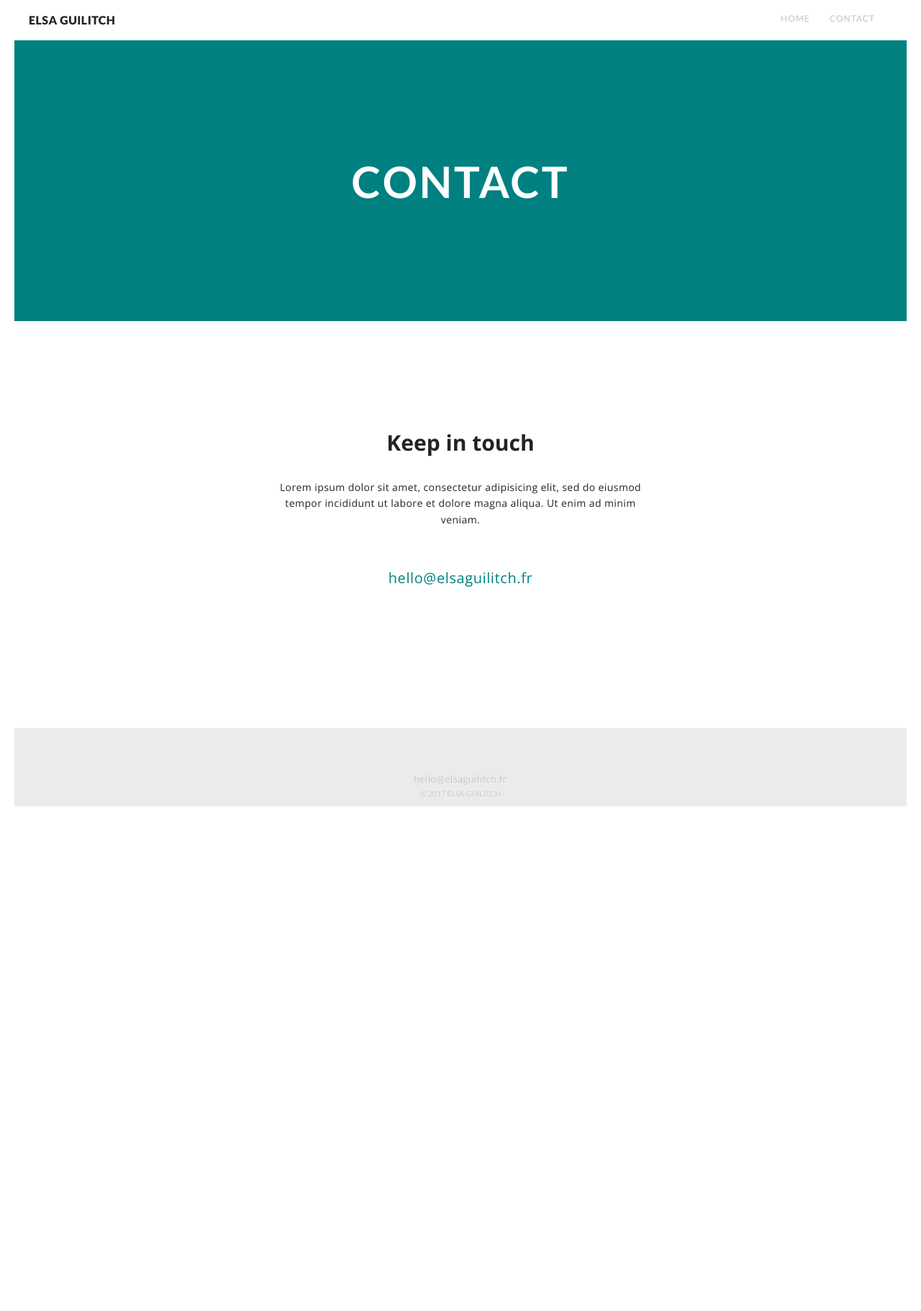
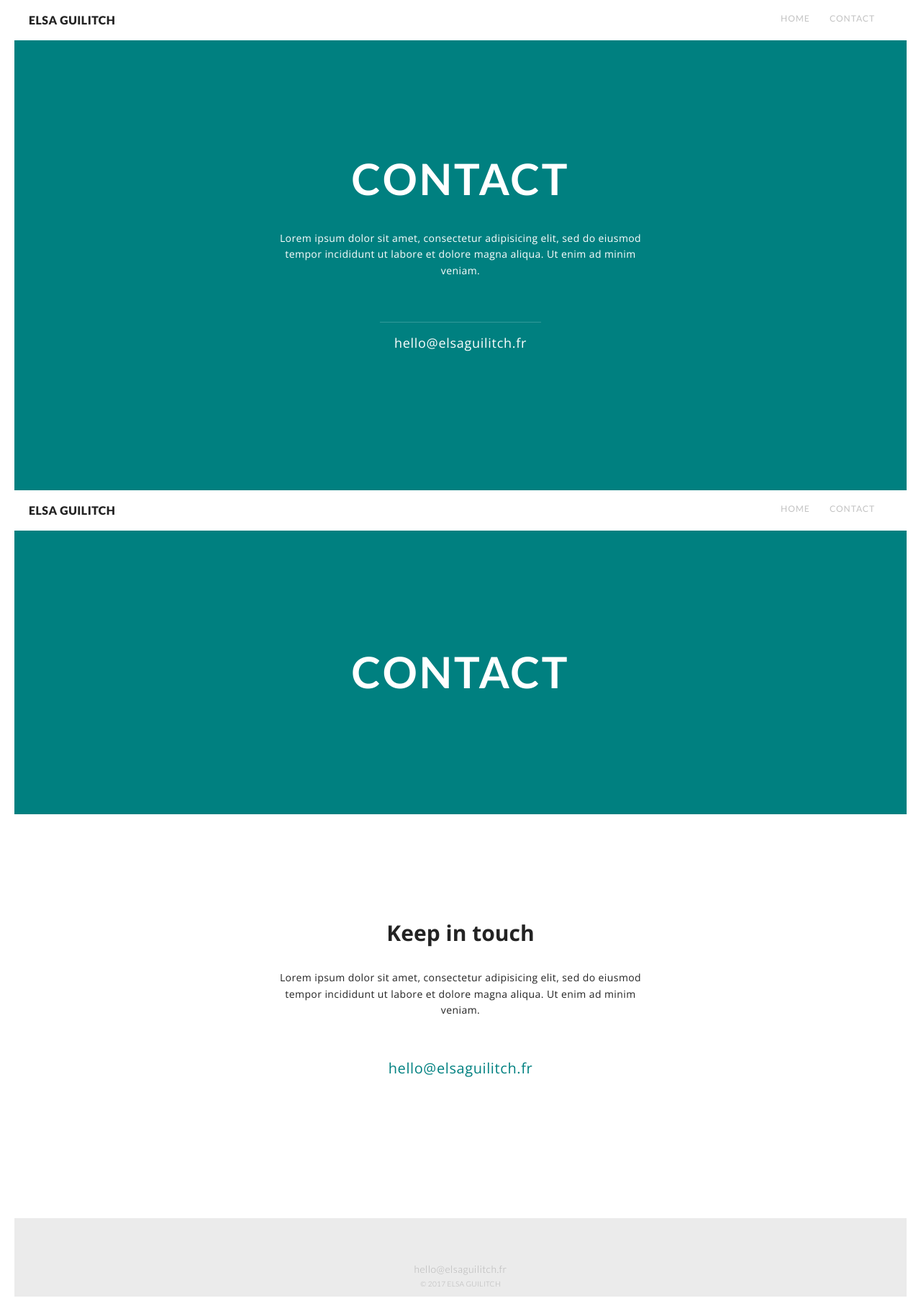
Before and after one commit to ElsaGuilitch/elsaguilitch.github.io, a Jekyll site: the page built from contact.md, in a window 1280 px wide. Shown: the whole page at 72% size. Built offline with Jekyll 4.4.1, drawn with Linux system fonts in a browser that asks for light colours; before the commit the page ends 1140 px from its top, so only the background shows below that.

Commit message:
Contact Design test 2

```diff
--- a/_sass/_contact.scss
+++ b/_sass/_contact.scss
@@ -1,4 +1,108 @@
 body.contact {
+background-color: teal;
+
+  section.contact-page-wrapper {
+    text-align: center;
+    padding: $s-pad-top $s-pad-sides;
+    @media #{$mobile} { padding: $s-pad-top-mob $s-pad-sides; }
+
+    h1 {
+      font-family: 'Lato', sans-serif;
+      font-size: 60px;
+      color: white;
+      font-weight: 700;
+      letter-spacing: 0.05em;
+      text-align: center;
+      line-height: 1.4em;
+      text-transform: uppercase;
+      @media #{$mobile} { font-size: 26px; }
+    }
+
+    .custom-description {
+      font-weight: 300;
+      margin-top: 30px;
+    }
+
+    a {
+      position: relative;
+      display: inline-block;
+      color: $white;
+      text-decoration: none;
+      margin-top: 60px;
+      // padding: 0 20px 14px 20px;
+      padding: 20px 20px 12px 20px;
+    }
+
+    a::before,
+    a::after {
+      position: absolute;
+      top: 0;
+      left: 0;
+      width: 100%;
+      height: 1px;
+      content: '';
+      background: $white;
+      opacity: 0.2;
+      $transition: opacity 0.3s, height 0.3s;
+      @include transition($transition);
+    }
+
+    a::after {
+      top: 100%;
+      opacity: 0;
+      $transition: transform 0.3s, opacity 0.3s;
+      @include transition($transition);
+      @include transform(translateY(-22px));
+    }
+
+    a span:first-child {
+      z-index: 2;
+      display: block;
+      font-weight: 300;
+      font-size: 18px;
+      letter-spacing: 0.04em;
+    }
+
+    a span:last-child {
+      z-index: 1;
+      display: block;
+      font-family: 'Lato', sans-serif;
+      font-size: 1em;
+      font-weight: 400;
+      color: darken(teal, 10%);
+      font-style: italic;
+      text-shadow: none;
+      text-transform: none;
+      padding: 20px 0 0 0;
+      opacity: 0;
+      $transition: transform 0.3s, opacity 0.3s;
+      @include transition($transition);
+      @include transform(translateY(-100%));
+    }
+
+    a:hover::before,
+    a:focus::before {
+      height: 4px;
+    }
+
+    a:hover::before,
+    a:hover::after,
+    a:focus::before,
+    a:focus::after {
+      opacity: 1;
+      @include transform(translateY(0px));
+    }
+
+    a:hover span:last-child,
+    a:focus span:last-child {
+      opacity: 1;
+      @include transform(translateY(0%));
+    }
+  }
+
+
+  /// ----------------------------------------------
+
 
   section.header-contact-wrapper {
     height: 390px;
--- a/contact.md
+++ b/contact.md
@@ -5,6 +5,29 @@
 permalink: /contact/
 body_class: contact
 ---
+
+<section class="contact-page-wrapper">
+    <h1 class="custom-main-title">Contact</h1>
+    <p class="custom-description center white">Lorem ipsum dolor sit amet, consectetur adipisicing elit, sed do eiusmod tempor  incididunt ut labore et dolore magna aliqua. Ut enim ad minim veniam.</p>
+
+    <a href="mailto:hello@elsaguilitch.fr"><span>hello@elsaguilitch.fr</span><span>Contactez-moi</span></a>
+</section>
+
+
+
+
+<header class="header">
+    <a class="logo" href="/" title="Elsa Guilitch">
+        Elsa <span>Guilitch</span>
+    </a>
+
+    <nav class="nav-wrapper">
+        <ul>
+            <li><a href="/" title="Home">Home</a></li>
+            <li><a href="/contact" title="Contact">Contact</a></li>
+        </ul>
+    </nav>
+</header>
 
 <section class="header-contact-wrapper">
     <span class="multiline">
```
